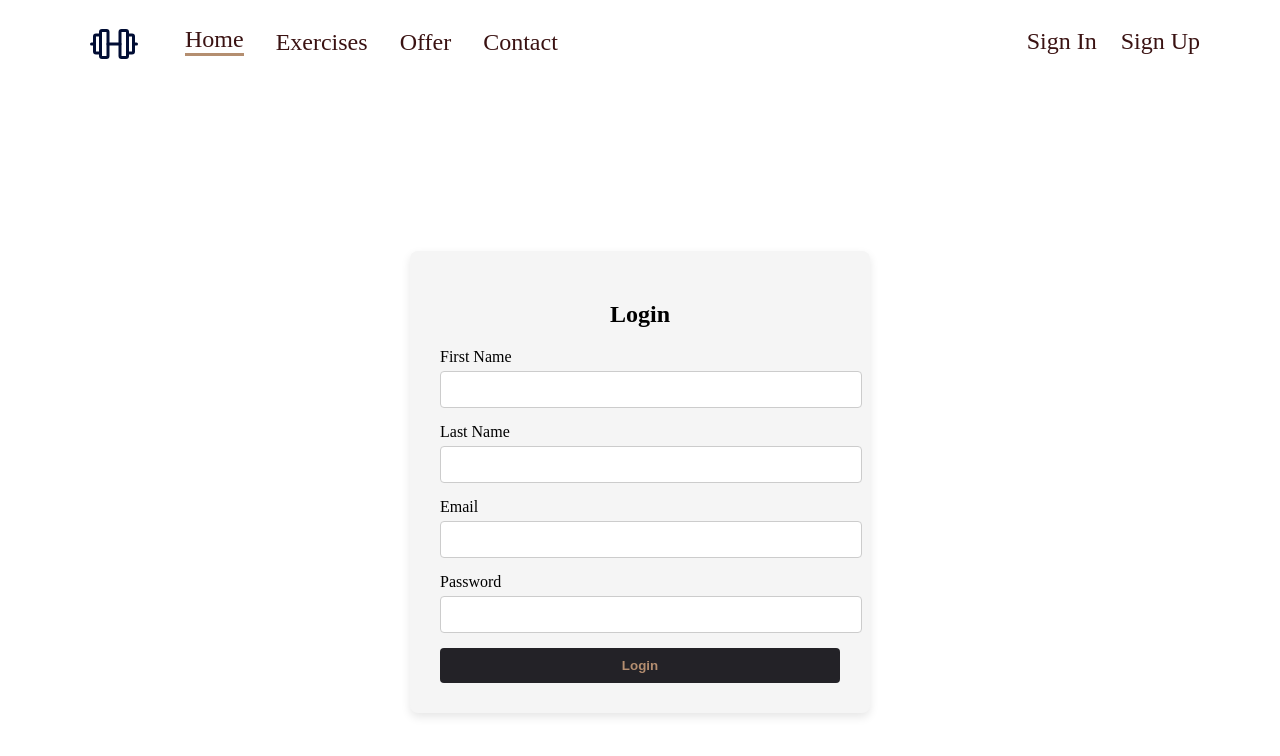
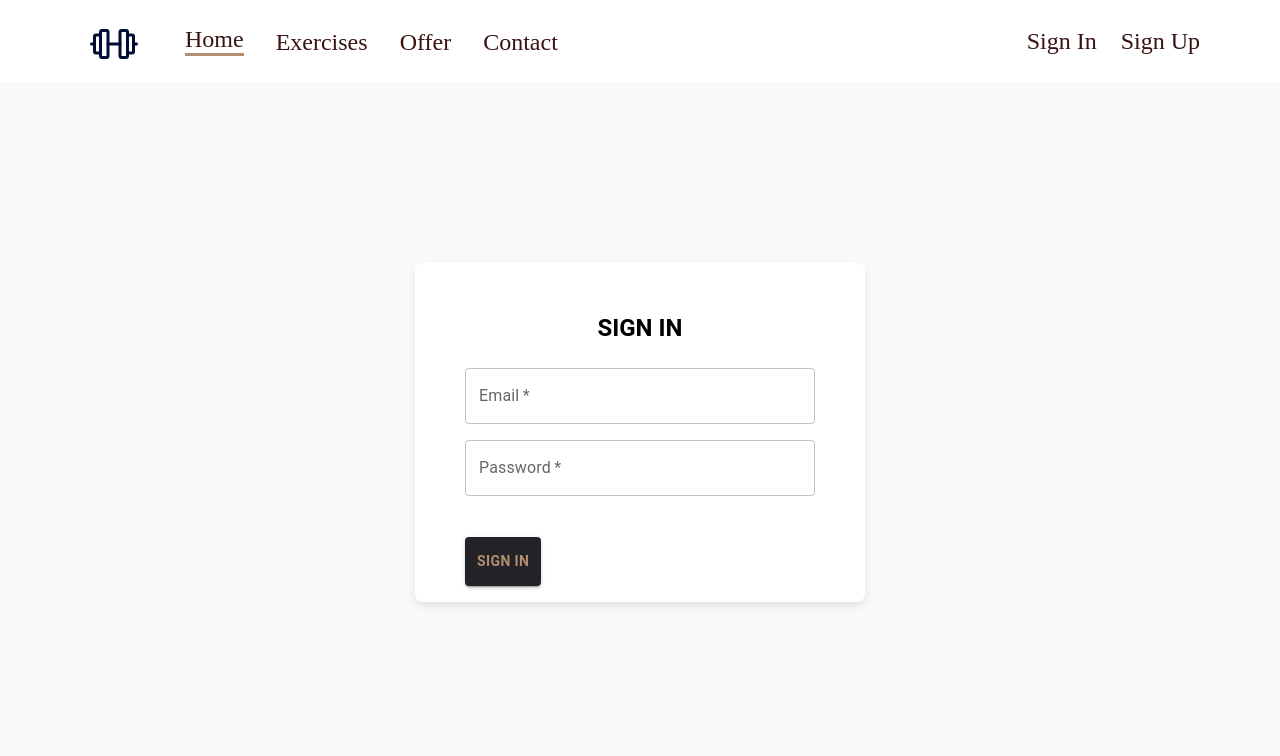
Before and after one commit to zosiaszy/gym-project, a React (Vite) app in the folder frontend/: page /login in a window 1280 px wide. Shown: the top 756 px of the page. Built offline with nearby package versions, Linux system fonts and the light colour scheme.

Commit message:
Add changes for Sign In page

```diff
--- a/frontend/src/pages/SignIn.jsx
+++ b/frontend/src/pages/SignIn.jsx
@@ -1,12 +1,10 @@
 import React, { useState } from "react";
+import { Box, Button, Typography, TextField } from "@mui/material";
 
 const SignIn = () => {
   const [formData, setFormData] = useState({
-    firstName: "",
-    lastName: "",
     email: "",
     password: "",
-    confirmPassword: "",
   });
 
   const handleChange = (e) => {
@@ -16,26 +14,24 @@ const SignIn = () => {
 
   const handleSubmit = (e) => {
     e.preventDefault();
-    console.log("Dane z formularza:", formData);
+    console.log("Dane logowania:", formData);
   };
 
   return (
-    <div style={wrapperStyle}>
-      <div style={boxStyle}>
-        <h2 style={{ textAlign: "center", marginBottom: "20px" }}>Login</h2>
+    <Box
+      sx={{
+        minHeight: "100vh",
+        display: "flex",
+        justifyContent: "center",
+        alignItems: "center",
+        backgroundColor: "#fafafa",
+      }}
+    >
+      <Box sx={boxStyle}>
+        <Typography variant="h5" textAlign="center" mb={3} fontWeight="bolder">
+          SIGN IN
+        </Typography>
         <form onSubmit={handleSubmit}>
-          <FormGroup
-            label="First Name"
-            name="firstName"
-            value={formData.firstName}
-            onChange={handleChange}
-          />
-          <FormGroup
-            label="Last Name"
-            name="lastName"
-            value={formData.lastName}
-            onChange={handleChange}
-          />
           <FormGroup
             label="Email"
             name="email"
@@ -50,65 +46,49 @@ const SignIn = () => {
             value={formData.password}
             onChange={handleChange}
           />
-
-          <button type="submit" style={buttonStyle}>
-            Login
-          </button>
+          <Button type="submit" variant="contained" sx={buttonStyle}>
+            SIGN IN
+          </Button>
         </form>
-      </div>
-    </div>
+      </Box>
+    </Box>
   );
 };
 
 const FormGroup = ({ label, name, type = "text", value, onChange }) => (
-  <div style={{ marginBottom: "15px" }}>
-    <label htmlFor={name}>{label}</label>
-    <input
-      id={name}
+  <Box mb={2}>
+    <TextField
+      fullWidth
+      label={label}
       name={name}
       type={type}
       value={value}
       onChange={onChange}
       required
-      style={inputStyle}
     />
-  </div>
+  </Box>
 );
 
-const wrapperStyle = {
-  minHeight: "100vh",
-  display: "flex",
-  justifyContent: "center",
-  alignItems: "center",
-};
-
 const boxStyle = {
-  backgroundColor: "#f5f5f5",
-  padding: "30px",
+  backgroundColor: "#fff",
+  padding: "50px",
   borderRadius: "8px",
   boxShadow: "0 4px 10px rgba(0,0,0,0.1)",
   width: "100%",
-  maxWidth: "400px",
-};
-
-const inputStyle = {
-  width: "100%",
-  padding: "10px",
-  marginTop: "5px",
-  border: "1px solid #ccc",
-  borderRadius: "4px",
-  backgroundColor: "#fff",
+  maxWidth: "350px",
+  marginTop: "-100px",
+  height: "30vh",
 };
 
 const buttonStyle = {
-  width: "100%",
-  padding: "10px",
-  background: "#232227",
+  padding: "12px",
+  marginTop: "25px",
+  backgroundColor: "#232227",
   color: "#b48e70",
-  border: "none",
-  borderRadius: "4px",
-  cursor: "pointer",
   fontWeight: "bold",
+  "&:hover": {
+    backgroundColor: "#3a393f",
+  },
 };
 
 export default SignIn;
--- a/frontend/src/pages/SignUp.jsx
+++ b/frontend/src/pages/SignUp.jsx
@@ -184,6 +184,7 @@ const buttonStyle = {
   padding: "12px",
   backgroundColor: "#232227",
   color: "#b48e70",
+  marginTop: "25px",
   fontWeight: "bold",
   "&:hover": {
     backgroundColor: "#3a393f",
```
